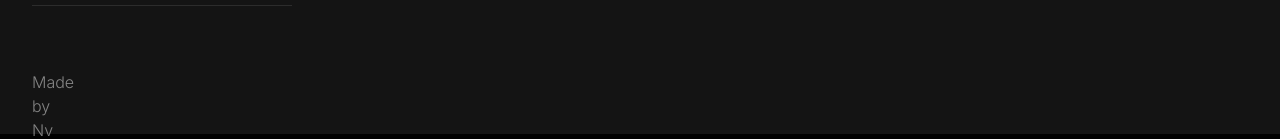
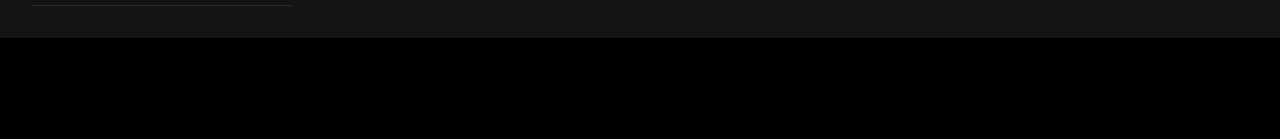
Before and after one commit to Coconhat/uniView, a Next.js app: page / in a window 1280 px wide. Shown: the part 775-914 px from the top of the page. After the commit the page ends 813 px from the top, so only its background shows below. Built offline with nearby package versions, Linux system fonts and the light colour scheme; a web font is replaced by a local one.

Commit message:
fix: temporary remove footer

```diff
--- a/app/page.tsx
+++ b/app/page.tsx
@@ -60,14 +60,6 @@ export default function Home() {
                 <div className="h-px bg-white/10 w-full" />
               </div>
             </div>
-            <Link
-              href="https://github.com/coconhat"
-              target="_blank"
-              rel="noopener noreferrer"
-              className="w-8 h-8 relative opacity-80 hover:opacity-100 transition-opacity"
-            >
-              <p> Made by Nv</p>
-            </Link>
           </div>
         </div>
 
```
